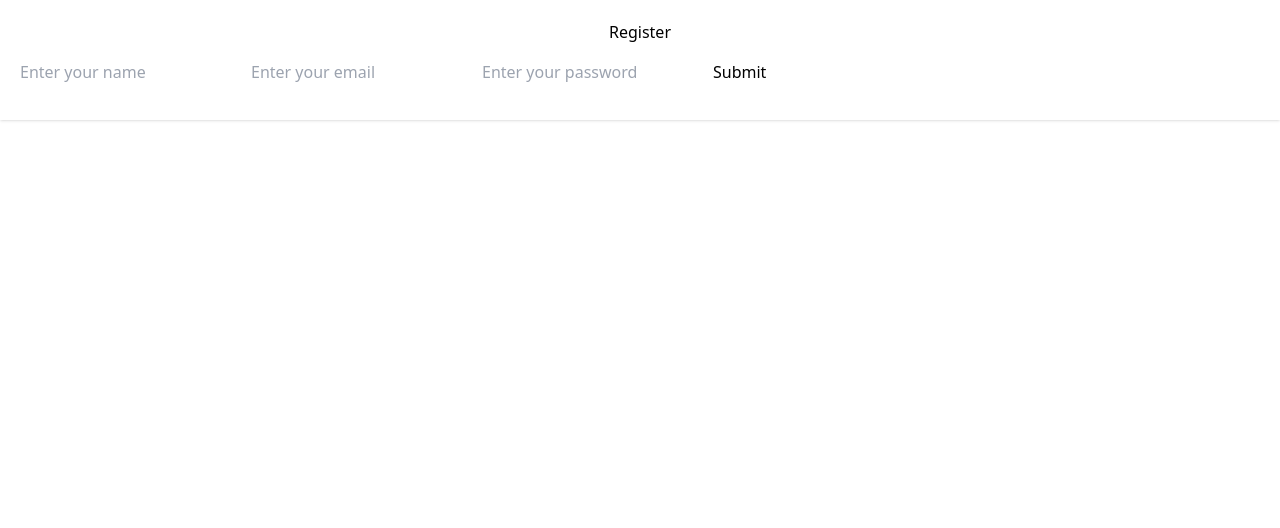
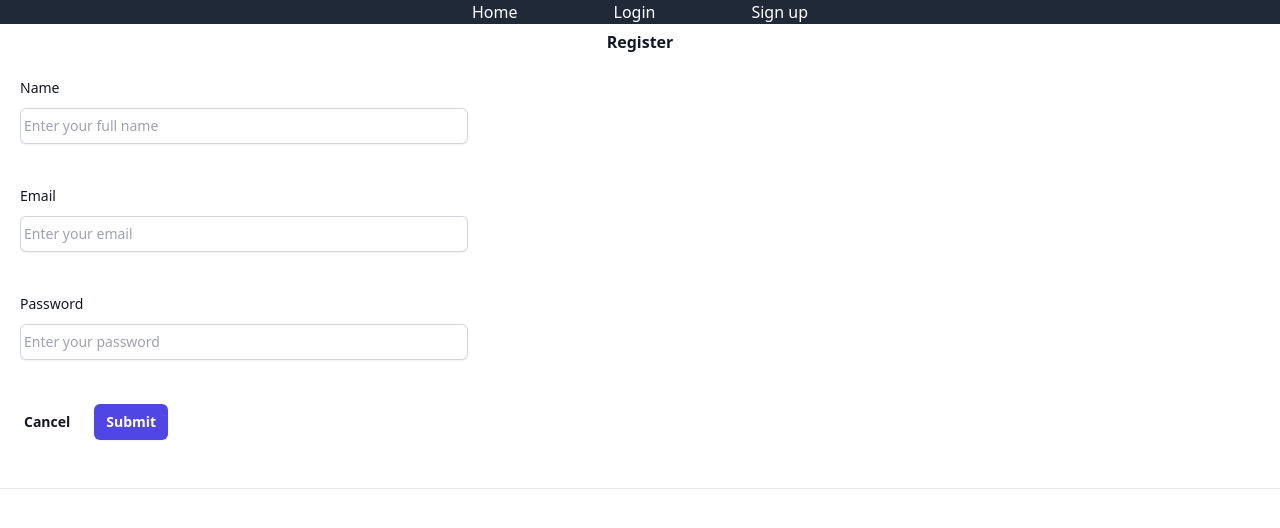
Before and after one commit to herrera-ignacio/next-auth-examples, a Next.js app: page /register in a window 1280 px wide. Shown: the top 528 px of the page. Built offline with nearby package versions, Linux system fonts and the light colour scheme; no server answers.

Commit message:
Register page

```diff
--- a/app/api/register/route.js
+++ b/app/api/register/route.js
@@ -5,7 +5,6 @@
 
 export async function POST(req) {
   await dbConnect();
-  console.log("CONNECTED");
 
   const body = await req.json();
   const { name, email, password } = body;
--- a/app/layout.js
+++ b/app/layout.js
@@ -1,6 +1,6 @@
 import "./globals.css";
-// import TopNav from "@/components/nav/TopNav";
 import { Toaster } from "react-hot-toast";
+import TopNav from "@/components/TopNav";
 import { NextAuthProvider } from "@/components/NextAuthProvider";
 
 export default function RootLayout({ children }) {
@@ -8,7 +8,7 @@
     <html lang="en">
     <body>
     <NextAuthProvider>
-        {/*<TopNav />*/}
+        <TopNav />
         <Toaster />
         {children}
     </NextAuthProvider>
--- a/app/register/page.js
+++ b/app/register/page.js
@@ -44,42 +44,69 @@
 
   return (
     <main>
-      <div className="container">
-        <div className="row d-flex justify-content-center align-items-center vh-100">
-          <div className="col-lg-5 shadow bg-light p-5">
-            <h2 className="mb-4 text-center">Register</h2>
+      <div className="space-y-12 mt-1">
+        <div class="border-b border-gray-900/10 pb-12">
+          <h2 class="text-base font-semibold leading-7 text-gray-900 text-center">Register</h2>
 
           <form onSubmit={handleSubmit}>
-              <input
-                type="text"
+            <div class="grid grid-cols-1 gap-x-6 gap-y-8 sm:grid-cols-6 p-5">
+              <div class="sm:col-span-4">
+                <label htmlFor="name" className="block text-sm font-medium leading-6 text-gray-900">Name</label>
+                <div class="mt-2">
+                  <div
+                    class="flex rounded-md shadow-sm ring-1 ring-inset ring-gray-300 focus-within:ring-2 focus-within:ring-inset focus-within:ring-indigo-600 sm:max-w-md">
+                    <input type="text" name="name" id="name" autoComplete="name"
+                           className="block flex-1 border-0 bg-transparent py-1.5 pl-1 text-gray-900 placeholder:text-gray-400 focus:ring-0 sm:text-sm sm:leading-6"
                            value={name}
                            onChange={(e) => setName(e.target.value)}
-                className="form-control mb-4"
-                placeholder="Enter your name"
-              />
-              <input
-                type="text"
+                           placeholder="Enter your full name"/>
+                  </div>
+                </div>
+              </div>
+            </div>
+
+            <div class="grid grid-cols-1 gap-x-6 gap-y-8 sm:grid-cols-6 p-5">
+              <div class="sm:col-span-4">
+                <label htmlFor="name" className="block text-sm font-medium leading-6 text-gray-900">Email</label>
+                <div class="mt-2">
+                  <div
+                    class="flex rounded-md shadow-sm ring-1 ring-inset ring-gray-300 focus-within:ring-2 focus-within:ring-inset focus-within:ring-indigo-600 sm:max-w-md">
+                    <input type="text" name="email" id="email" autoComplete="email"
+                           className="block flex-1 border-0 bg-transparent py-1.5 pl-1 text-gray-900 placeholder:text-gray-400 focus:ring-0 sm:text-sm sm:leading-6"
                            value={email}
                            onChange={(e) => setEmail(e.target.value)}
-                className="form-control mb-4"
-                placeholder="Enter your email"
-              />
-              <input
-                type="password"
+                           placeholder="Enter your email"/>
+                  </div>
+                </div>
+              </div>
+            </div>
+
+            <div class="grid grid-cols-1 gap-x-6 gap-y-8 sm:grid-cols-6 p-5">
+              <div class="sm:col-span-4">
+                <label htmlFor="name" className="block text-sm font-medium leading-6 text-gray-900">Password</label>
+                <div class="mt-2">
+                  <div
+                    class="flex rounded-md shadow-sm ring-1 ring-inset ring-gray-300 focus-within:ring-2 focus-within:ring-inset focus-within:ring-indigo-600 sm:max-w-md">
+                    <input type="password" name="password" id="password" autoComplete="password"
+                           className="block flex-1 border-0 bg-transparent py-1.5 pl-1 text-gray-900 placeholder:text-gray-400 focus:ring-0 sm:text-sm sm:leading-6"
                            value={password}
                            onChange={(e) => setPassword(e.target.value)}
-                className="form-control mb-4"
-                placeholder="Enter your password"
-              />
+                           placeholder="Enter your password"/>
+                  </div>
+                </div>
+              </div>
+            </div>
 
-              <button
-                className="btn btn-primary btn-raised"
+            <div class="mt-6 ml-6 flex items-center justify-start gap-x-6">
+              <button type="button" className="text-sm font-semibold leading-6 text-gray-900">Cancel</button>
+              <button type="submit"
+                      className="rounded-md bg-indigo-600 px-3 py-2 text-sm font-semibold text-white shadow-sm hover:bg-indigo-500 focus-visible:outline focus-visible:outline-2 focus-visible:outline-offset-2 focus-visible:outline-indigo-600"
                       disabled={loading || !name || !email || !password}
               >
-                {loading ? "Please wait..." : "Submit"}
+                {loading ? " Please wait..." : " Submit"}
               </button>
+            </div>
           </form>
-          </div>
         </div>
       </div>
     </main>
--- /dev/null
+++ b/components/TopNav.js
@@ -0,0 +1,35 @@
+"use client";
+import Link from "next/link";
+import { useSession, signOut } from "next-auth/react";
+
+export default function TopNav() {
+  const { data, status, loading } = useSession();
+  const isAdmin = data?.user?.role === "admin";
+
+  return (
+    <nav className="bg-gray-800">
+      <div className="max-w-full flex items-stretch justify-center space-x-24 text-white">
+
+        <Link href="/">Home</Link>
+
+        {status === "authenticated" ? (
+          <div>
+            <Link href={`/dashboard/${isAdmin ? "admin" : "user"}`}>{data?.user?.name}</Link>
+            <a
+              onClick={() => signOut({callbackUrl: "/login"})}
+            >
+              Logout
+            </a>
+          </div>
+        ) : status === "loading" ? (
+          <span>Loading...</span>
+        ) : (
+          <>
+            <Link href="/login">Login</Link>
+            <Link href="/register">Sign up</Link>
+          </>
+        )}
+      </div>
+    </nav>
+  )
+}
```
Also changed, not shown: 1 other file (tests, documents, lock files or other folders). Lines whose indentation alone changed are shown as unchanged.
